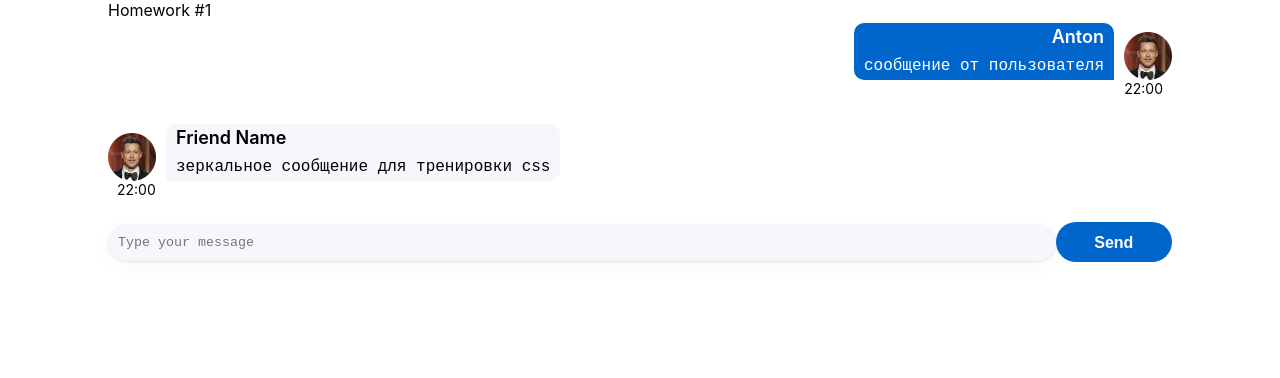
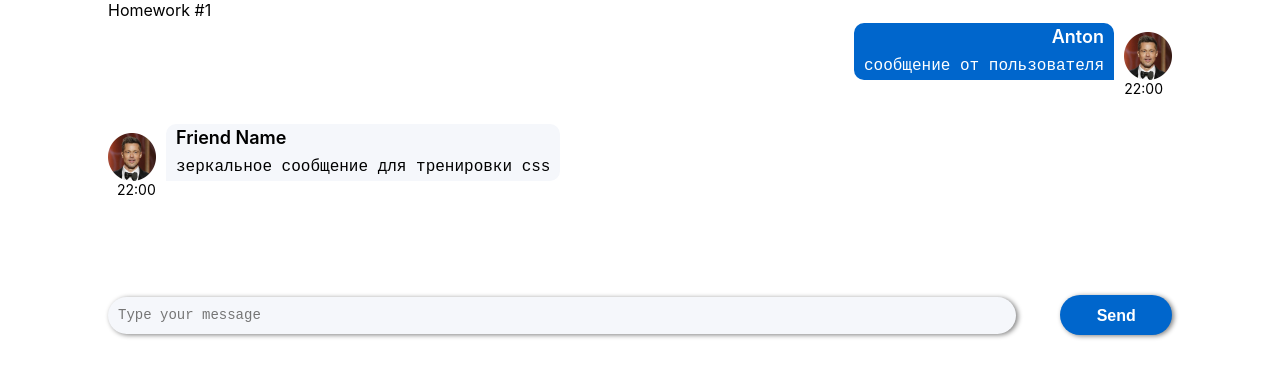
Before and after one commit to antonsadovskiy/tasks-from-ignat, a React (Create React App) app: page / in a window 1280 px wide. Shown: the top 378 px of the page. Built offline with nearby package versions, Linux system fonts and the light colour scheme.

Commit message:
added some styles to MessageSender component

```diff
--- a/src/s2-homeworks/hw01/message-sender/MessageSender.module.css
+++ b/src/s2-homeworks/hw01/message-sender/MessageSender.module.css
@@ -1,9 +1,12 @@
 .sendForm {
     display: flex;
     align-items: center;
+    margin-top: 73px;
+    gap: 44px;
 }
 
 .textarea {
+    font-size: 14px;
     width: 976px;
     height: 100px;
     border-radius: 20px;
@@ -14,8 +17,9 @@
     outline:none;
     padding: 10px;
     background: #F5F7FB;
-    box-shadow: 0px 5px 20px rgba(29, 33, 38, 0.03), 0px 1px 2px rgba(29, 33, 38, 0.1);
-    /*border-radius: 20px;*/
+    /*box-shadow: 0 5px 20px rgba(29, 33, 38, 0.03), 0 1px 2px rgba(29, 33, 38, 0.1);*/
+    box-shadow: 2px 1px 5px gray;
+
 }
 
 .button {
@@ -29,9 +33,12 @@
     font-weight: 600;
     font-family: 'Montserrat', sans-serif;
     line-height: 19px;
+    transition: background-color 0.1s ease;
+    box-shadow: 2px 1px 5px gray;
 }
 
 .button:hover {
+    background-color: #0059b3;
 
 }
 .button:active {
```
